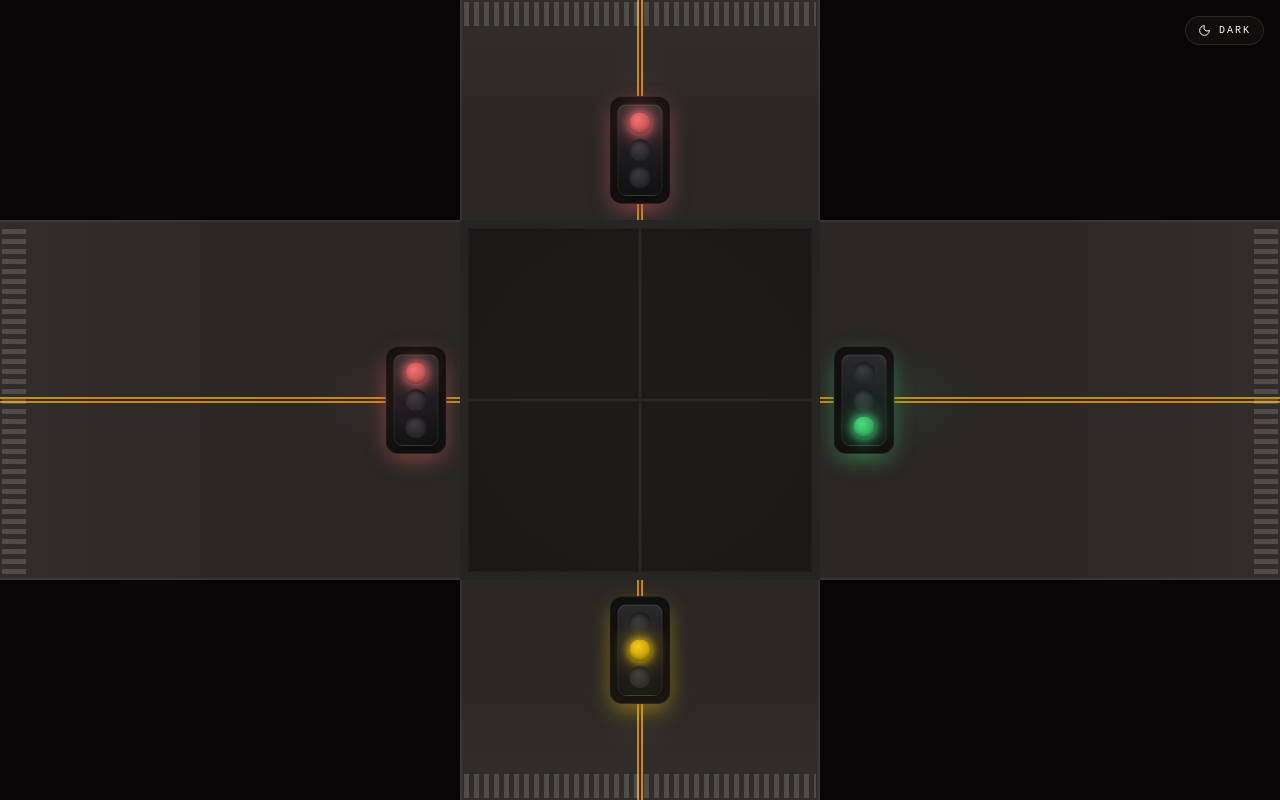
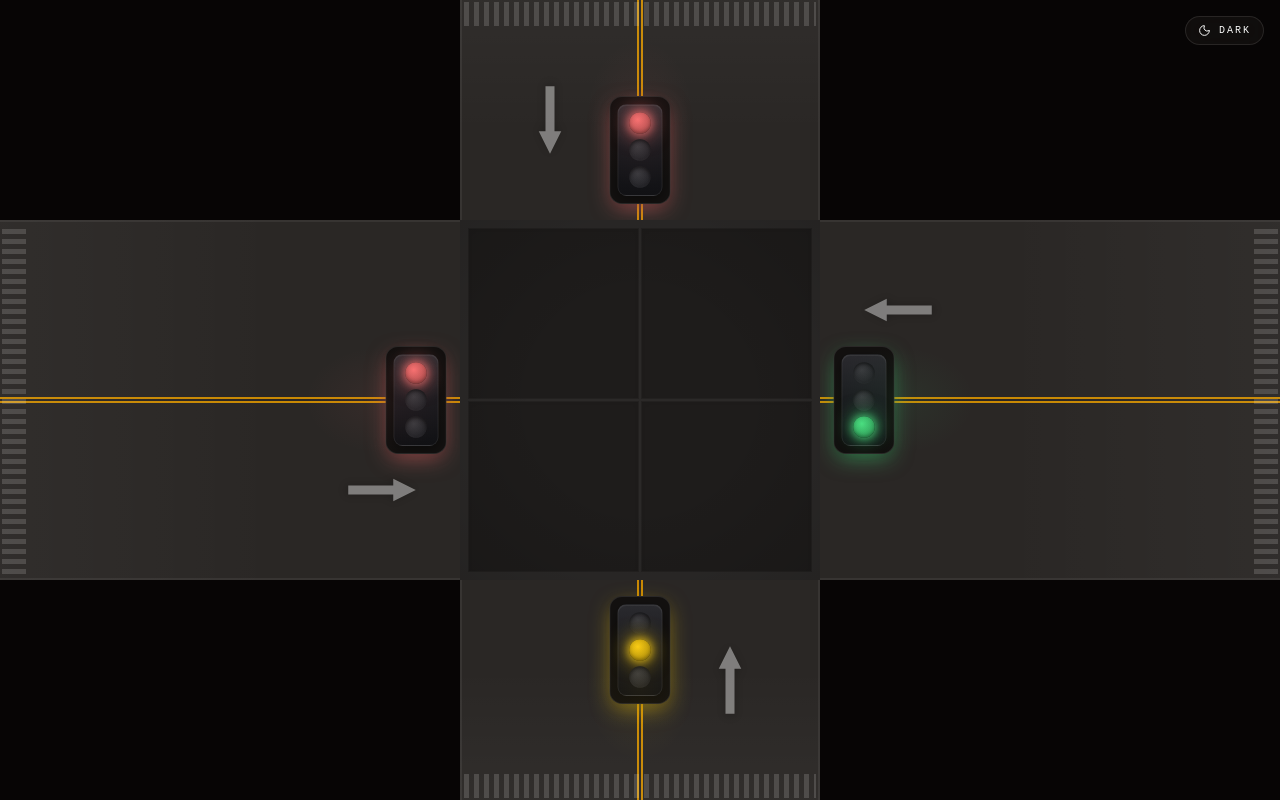
Before and after one commit to PegasusA14/task-dotnet, a React (Vite) app in the folder ui/: page / in a window 1280 px wide. Built offline with nearby package versions, Linux system fonts and the light colour scheme.

Commit message:
feat: introduce `LaneArrow` component to display pavement arrows on road cells and update intersection grid background.

```diff
--- a/ui/src/components/IntersectionGrid.tsx
+++ b/ui/src/components/IntersectionGrid.tsx
@@ -174,6 +174,49 @@ const POD_POSITION: Record<
     },
 };
 
+/* ── Pavement Lane Arrow ──────────────────────────────────────── */
+function LaneArrow({ direction }: { direction: "N" | "S" | "E" | "W" }) {
+    let positionClass = "";
+    let rotationClass = "";
+
+    switch (direction) {
+        case "N": // Top road driving South: Arrow near bottom, left lane
+            positionClass = "bottom-16 left-1/4 -translate-x-1/2";
+            rotationClass = "rotate-180";
+            break;
+        case "S": // Bottom road driving North: Arrow near top, right lane
+            positionClass = "top-16 right-1/4 translate-x-1/2";
+            rotationClass = "rotate-0";
+            break;
+        case "E": // Right road driving West: Arrow near left, top lane
+            positionClass = "left-16 top-1/4 -translate-y-1/2";
+            rotationClass = "-rotate-90";
+            break;
+        case "W": // Left road driving East: Arrow near right, bottom lane
+            positionClass = "right-16 bottom-1/4 translate-y-1/2";
+            rotationClass = "rotate-90";
+            break;
+    }
+
+    return (
+        <div
+            className={`absolute ${positionClass} ${rotationClass} pointer-events-none opacity-40 z-10`}
+            style={{ filter: "drop-shadow(0 2px 4px rgba(0,0,0,0.5))" }}
+        >
+            <svg
+                width="28"
+                height="72"
+                viewBox="0 0 24 64"
+                fill="none"
+                xmlns="http://www.w3.org/2000/svg"
+            >
+                {/* A stretched, authentic pavement arrow */}
+                <path d="M12 2L2 22H8V62H16V22H22L12 2Z" fill="#ffffff" />
+            </svg>
+        </div>
+    );
+}
+
 /* ── Road Cell with Pod ───────────────────────────────────────── */
 function RoadCell({
     direction,
@@ -225,6 +268,8 @@ function RoadCell({
                 style={{ backgroundImage: ambientGradient }}
             />
 
+            <LaneArrow direction={direction} />
+
             {/* Traffic light pod at the edge of the stopline */}
             <div style={pos.style} className="z-20 relative">
                 <TrafficLightPod
@@ -241,7 +286,7 @@ function RoadCell({
 export function IntersectionGrid() {
     return (
         <div
-            className="w-full h-full bg-green-200 transition-theme"
+            className="w-full h-full bg-[var(--background)] transition-theme"
             style={{
                 display: "grid",
                 // Expand the center massively: minimum 360px up to 45vw
```
